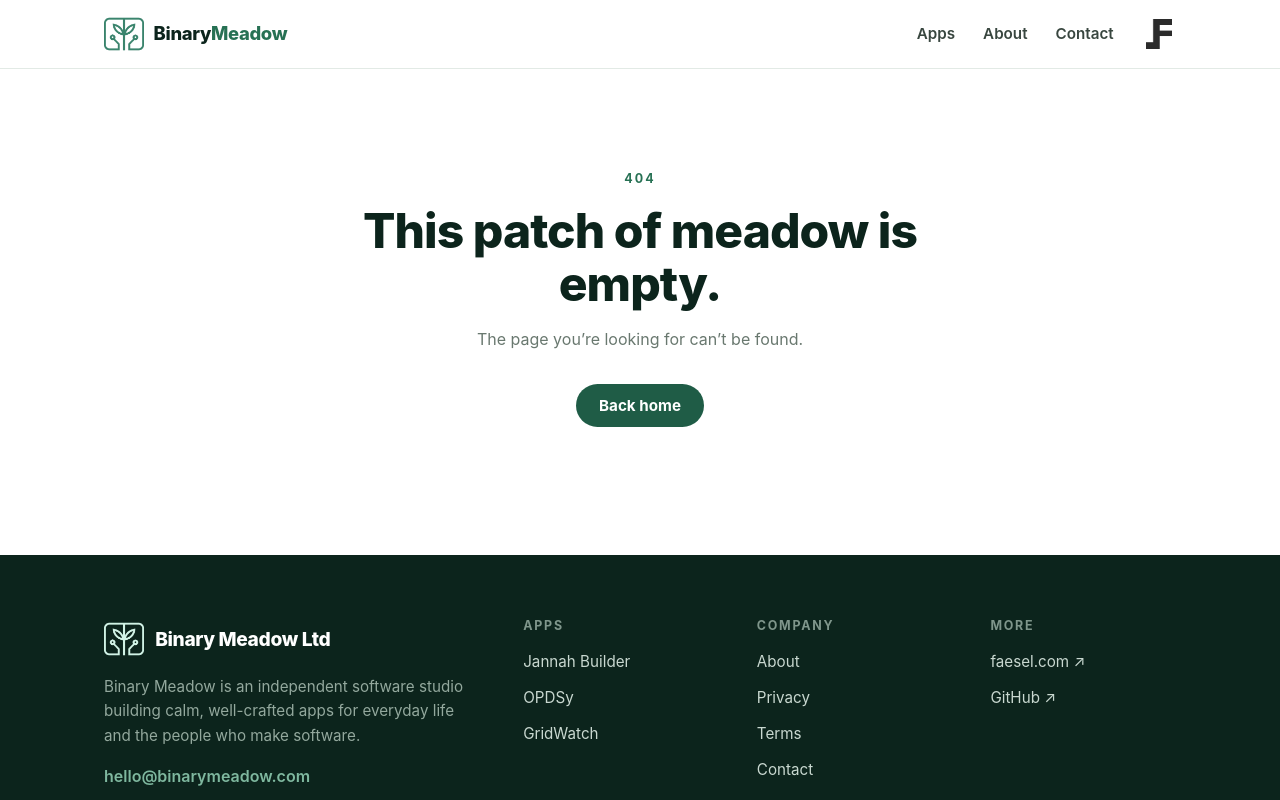
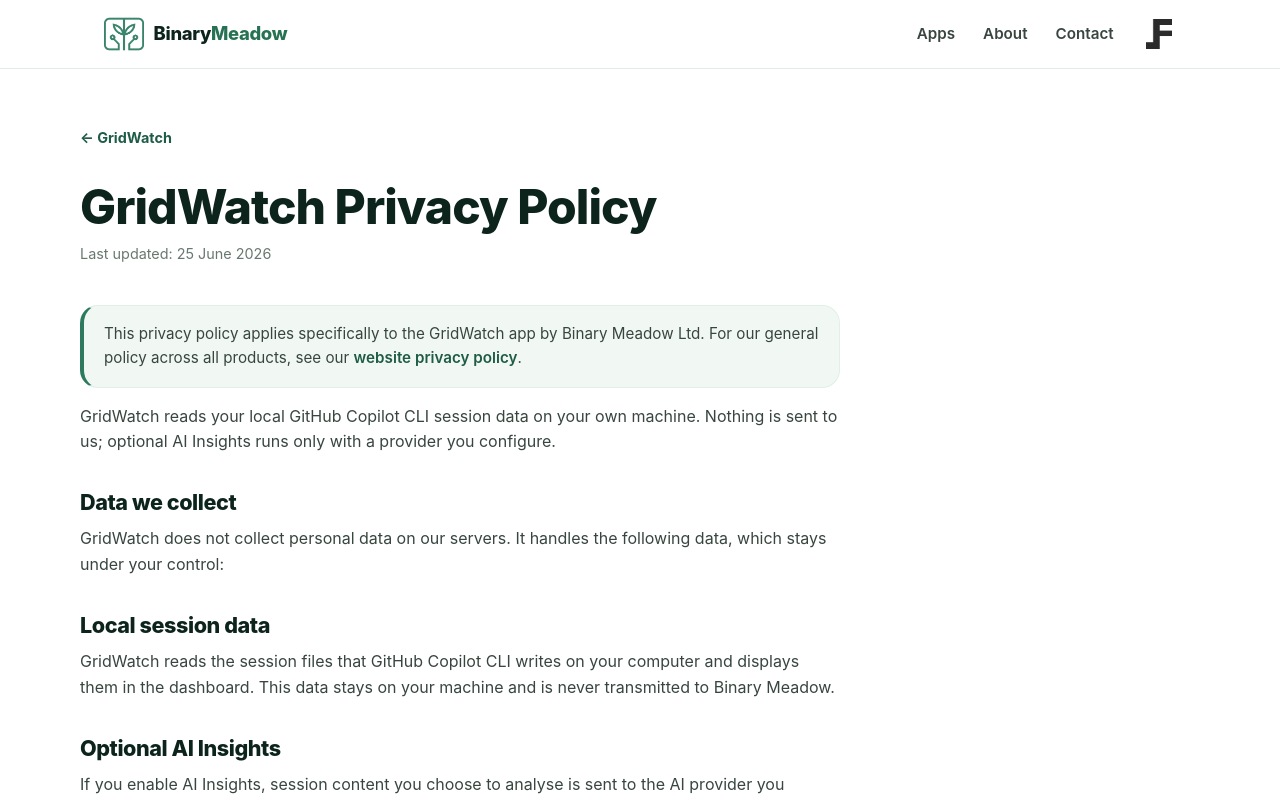
Before and after one commit to faesel/binary-meadow, a Next.js app: page /apps/gridwatch/privacy/ in a window 1280 px wide. Before the commit this address had no page. Shown: the top 800 px of the page. Built offline with nearby package versions, Linux system fonts and the light colour scheme.

Commit message:
feat(apps): add per-app privacy policies and sitemap entries

```diff
--- /dev/null
+++ b/src/app/apps/[slug]/privacy/page.tsx
@@ -0,0 +1,112 @@
+import type { Metadata } from 'next';
+import { notFound } from 'next/navigation';
+import Link from 'next/link';
+import { apps, getApp } from '@/data/apps';
+import { company } from '@/lib/site';
+import styles from '../../../legal.module.css';
+
+export function generateStaticParams() {
+  return apps.map((app) => ({ slug: app.slug }));
+}
+
+export async function generateMetadata({
+  params,
+}: {
+  params: Promise<{ slug: string }>;
+}): Promise<Metadata> {
+  const { slug } = await params;
+  const app = getApp(slug);
+  if (!app) return {};
+  const url = `/apps/${app.slug}/privacy/`;
+  return {
+    title: `${app.name} Privacy Policy`,
+    description: `How ${app.name} by ${company.name} handles your data.`,
+    alternates: { canonical: url },
+  };
+}
+
+export default async function AppPrivacyPage({
+  params,
+}: {
+  params: Promise<{ slug: string }>;
+}) {
+  const { slug } = await params;
+  const app = getApp(slug);
+  if (!app) notFound();
+
+  return (
+    <div className={`container ${styles.page}`}>
+      <div className={styles.wrap}>
+        <Link href={`/apps/${app.slug}/`} className={styles.back}>
+          ← {app.name}
+        </Link>
+        <h1 className={styles.title}>{app.name} Privacy Policy</h1>
+        <p className={styles.updated}>Last updated: 25 June 2026</p>
+
+        <div className={styles.content}>
+          <p className={styles.notice}>
+            This privacy policy applies specifically to the {app.name} app by{' '}
+            {company.name}. For our general policy across all products, see our{' '}
+            <Link href="/privacy/">website privacy policy</Link>.
+          </p>
+
+          <p>{app.privacy.summary}</p>
+
+          <h2>Data we collect</h2>
+          <p>
+            {app.privacy.collectsPersonalData
+              ? `${app.name} collects the data described below.`
+              : `${app.name} does not collect personal data on our servers. It handles the following data, which stays under your control:`}
+          </p>
+          {app.privacy.dataHandling.map((point) => (
+            <div key={point.title}>
+              <h2>{point.title}</h2>
+              <p>{point.description}</p>
+            </div>
+          ))}
+
+          <h2>Third-party services</h2>
+          <ul>
+            {app.privacy.thirdParties.map((service) => (
+              <li key={service}>{service}</li>
+            ))}
+          </ul>
+
+          <h2>Data sharing &amp; selling</h2>
+          <p>
+            We do not sell your personal data, and we do not share it with third
+            parties for advertising. {app.name} contains no advertising and no
+            third-party usage analytics.
+          </p>
+
+          <h2>Children’s privacy</h2>
+          <p>
+            {app.name} is not directed at children under 13, and we do not
+            knowingly collect personal data from children.
+          </p>
+
+          <h2>Your rights</h2>
+          <p>
+            Under UK GDPR you have rights regarding any personal data we may
+            hold. To exercise these rights or ask a question about this policy,
+            contact us at{' '}
+            <a href={`mailto:${company.email}`}>{company.email}</a>.
+          </p>
+
+          <h2>Changes to this policy</h2>
+          <p>
+            We may update this policy as {app.name} evolves. Material changes
+            will be reflected on this page with a revised “last updated” date.
+          </p>
+
+          <h2>Contact</h2>
+          <p>
+            {company.name}, {company.registeredOffice}. {company.jurisdiction},
+            Company No. {company.companyNumber}. Email{' '}
+            <a href={`mailto:${company.email}`}>{company.email}</a>.
+          </p>
+        </div>
+      </div>
+    </div>
+  );
+}
--- a/src/data/apps.ts
+++ b/src/data/apps.ts
@@ -16,6 +16,22 @@ export interface AppFeature {
 export interface Screenshot {
   src: string;
   alt: string;
+}
+
+export interface PrivacyDataPoint {
+  title: string;
+  description: string;
+}
+
+export interface AppPrivacy {
+  /** One-line summary of the app's data posture. */
+  summary: string;
+  /** Whether the app collects personal data or analytics off-device. */
+  collectsPersonalData: boolean;
+  /** What data the app handles and where it lives. */
+  dataHandling: PrivacyDataPoint[];
+  /** External services the app may contact, and why. */
+  thirdParties: string[];
 }
 
 export interface App {
@@ -37,6 +53,8 @@ export interface App {
   screenshots: Screenshot[];
   /** Accent colour pulled from each app's own identity. */
   accent: string;
+  /** App-specific privacy policy, linkable from app stores. */
+  privacy: AppPrivacy;
 }
 
 export const apps: App[] = [
@@ -90,6 +108,32 @@ export const apps: App[] = [
       },
     ],
     screenshots: [],
+    privacy: {
+      summary:
+        'Jannah Builder is local-first. Your prayer logs and progress stay on your device and are never sent to us.',
+      collectsPersonalData: false,
+      dataHandling: [
+        {
+          title: 'Prayer & worship logs',
+          description:
+            'Your daily prayer entries, optional Qur’an and dhikr logs, and the state of your Jannah map are stored locally on your device. They are not transmitted to Binary Meadow or any third party.',
+        },
+        {
+          title: 'No account required',
+          description:
+            'The app works without sign-in. We do not ask for your name, email, phone number, or location, and we do not build a profile of you.',
+        },
+        {
+          title: 'No analytics or tracking',
+          description:
+            'Jannah Builder does not embed advertising SDKs or third-party analytics, and does not track your activity across other apps or websites.',
+        },
+      ],
+      thirdParties: [
+        'Google Play — distributes the app and processes installs under its own privacy policy.',
+        'GitHub Releases — hosts the downloadable APK under GitHub’s privacy policy.',
+      ],
+    },
   },
   {
     slug: 'opdsy',
@@ -136,6 +180,37 @@ export const apps: App[] = [
       },
     ],
     screenshots: [],
+    privacy: {
+      summary:
+        'OPDSy connects only to the self-hosted servers you configure. Your credentials stay in your device keychain and are never sent to us.',
+      collectsPersonalData: false,
+      dataHandling: [
+        {
+          title: 'Server credentials',
+          description:
+            'The addresses, usernames and passwords for your OPDS servers are stored securely in your operating system’s keychain and excluded from persisted app state. They are used only to connect to the servers you choose.',
+        },
+        {
+          title: 'Your library content',
+          description:
+            'Books and comics are streamed directly between your device and your own servers. Binary Meadow has no access to your library, reading activity, or the content you view.',
+        },
+        {
+          title: 'No account or profile',
+          description:
+            'OPDSy requires no Binary Meadow account. We do not collect your name, email, or location, and we build no profile of you.',
+        },
+        {
+          title: 'No analytics or tracking',
+          description:
+            'OPDSy does not embed advertising SDKs or third-party analytics and does not track you across other apps or websites.',
+        },
+      ],
+      thirdParties: [
+        'Your self-hosted OPDS servers (e.g. Ubooquity, Komga, Kavita, Calibre-Web) — contacted only with the details you provide, under their own policies.',
+        'Google Play — distributes the app and processes installs under its own privacy policy.',
+      ],
+    },
   },
   {
     slug: 'gridwatch',
@@ -193,6 +268,32 @@ export const apps: App[] = [
       { src: '/screenshots/gridwatch/mcp.png', alt: 'GridWatch MCP server dashboard' },
       { src: '/screenshots/gridwatch/activity.png', alt: 'GridWatch activity heatmap' },
     ],
+    privacy: {
+      summary:
+        'GridWatch reads your local GitHub Copilot CLI session data on your own machine. Nothing is sent to us; optional AI Insights runs only with a provider you configure.',
+      collectsPersonalData: false,
+      dataHandling: [
+        {
+          title: 'Local session data',
+          description:
+            'GridWatch reads the session files that GitHub Copilot CLI writes on your computer and displays them in the dashboard. This data stays on your machine and is never transmitted to Binary Meadow.',
+        },
+        {
+          title: 'Optional AI Insights',
+          description:
+            'If you enable AI Insights, session content you choose to analyse is sent to the AI provider you configure using your own API key. This happens only on your explicit action; disable the feature and no data leaves your device.',
+        },
+        {
+          title: 'No account or telemetry',
+          description:
+            'GridWatch needs no Binary Meadow account and includes no advertising SDKs or third-party usage analytics. We do not collect your name, email, or a profile of your activity.',
+        },
+      ],
+      thirdParties: [
+        'GitHub Releases — distributes the desktop app under GitHub’s privacy policy.',
+        'Your chosen AI provider — contacted only when you enable AI Insights, using your own API key and under that provider’s policy.',
+      ],
+    },
   },
 ];
 
```
Also changed, not shown: src/app/apps/[slug]/app.module.css (+24 -0 lines), src/app/apps/[slug]/page.tsx (+12 -0 lines), src/app/sitemap.ts (+14 -6 lines).
